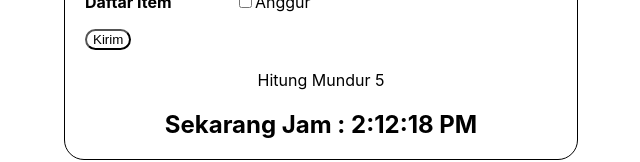
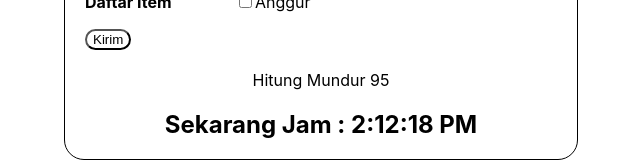
Before and after one commit to Rizal2910/sanbercode-reactjs-batch18-part2, a React (Create React App) app in the folder my-app/: page / in a window 1280 px wide. Shown: the part 229-391 px from the top of the page, without its empty margins (319-959 px from the left). Built offline with nearby package versions, Linux system fonts and the light colour scheme.

Commit message:
Tugas 11

```diff
--- a/my-app/src/App.js
+++ b/my-app/src/App.js
@@ -36,7 +36,7 @@ function App() {
           <a href="#" style={{"text-decoration": "none", color: "black"}}>Kirim</a>
         </button>
       </div>
-       <Timer start="10"/>
+       <Timer start="100"/>
       <Clock/>
     </div>
 
```
